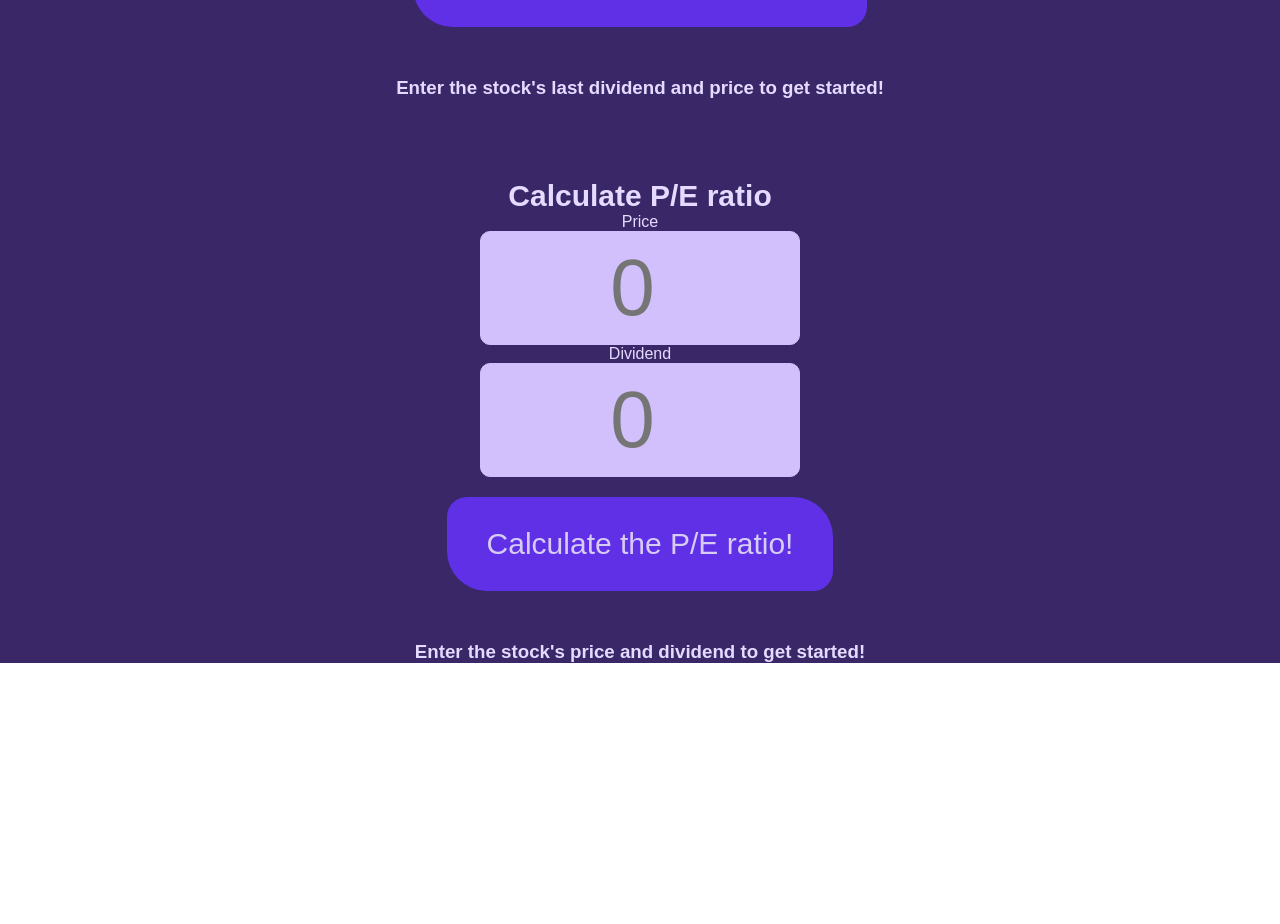
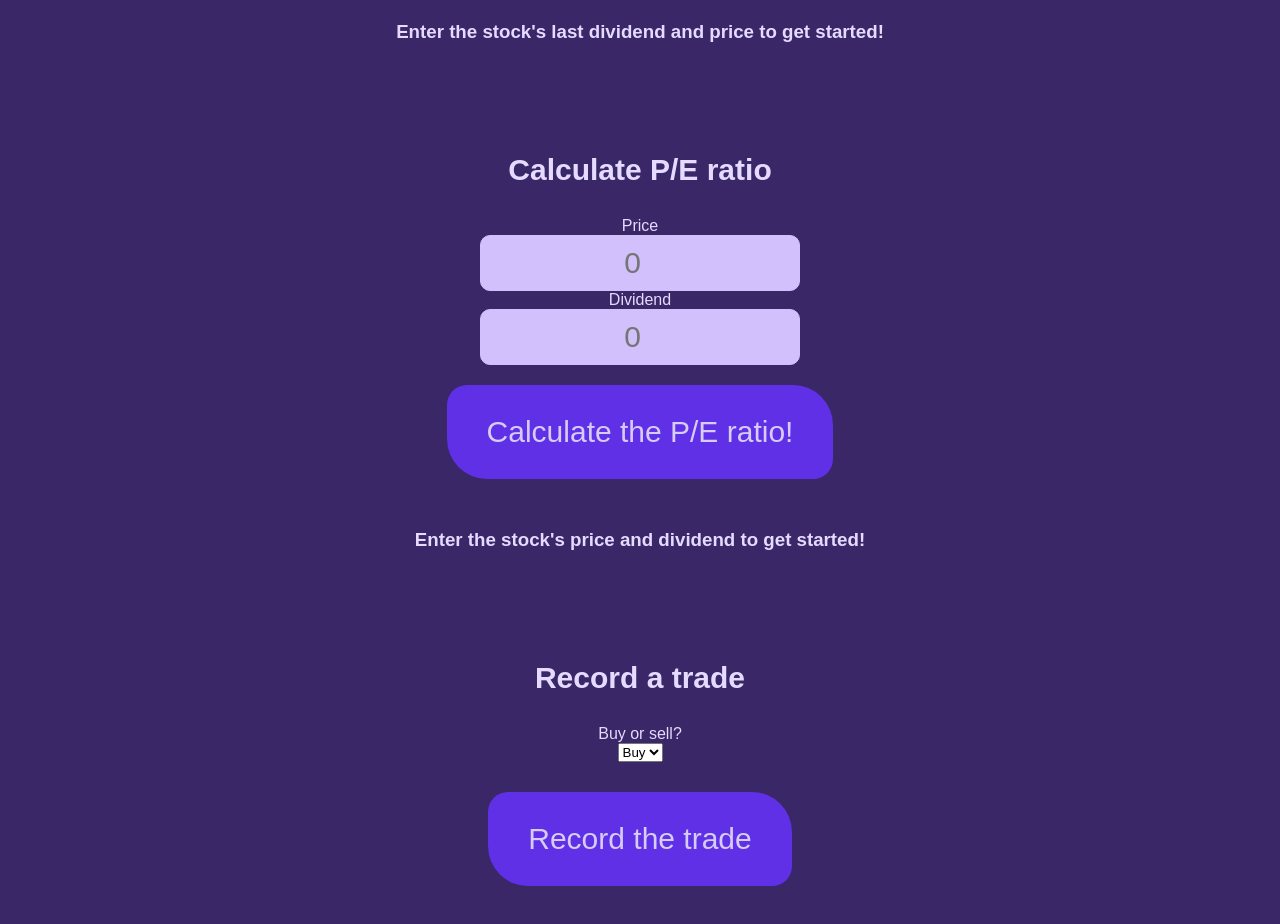
Before and after one commit to atbeesley/stock_exchange, a React (Create React App) app: page / in a window 1280 px wide. Shown: the part 580-1504 px from the top of the page. Before the commit the page ends 1243 px from the top, so only its background shows below. Built offline with nearby package versions, Linux system fonts and the light colour scheme.

Commit message:
RecordTradeForm showing w/ buy or sell dropdown

```diff
--- /dev/null
+++ b/src/components/recordTrade.js
@@ -0,0 +1,49 @@
+import React from 'react'
+import ReactDOM from "react-dom";
+
+
+class RecordTradeForm extends React.Component {
+    constructor(props) {
+      super(props);
+      this.state = {value: 'Buy'};
+
+      this.handleChange = this.handleChange.bind(this);
+      this.handleSubmit = this.handleSubmit.bind(this);
+    }
+
+    handleChange(event) {
+      this.setState({value: event.target.value});
+    }
+
+    handleSubmit(event) {
+      alert('buyOrSellValue: ' + this.state.value);
+      event.preventDefault();
+    }
+
+    render() {
+      return (
+        <div id="recordTrade">
+            <h2>Record a trade</h2>
+                <form onSubmit={this.handleSubmit}>
+            <label>
+                Buy or sell?
+                <br />
+                <select value={this.state.value} onChange={this.handleChange}>
+                <option value="Buy">Buy</option>
+                <option value="Sell">Sell</option>
+                </select>
+            </label>
+            <br />
+            <button type="submit" style={{marginTop: '1em'}}>Record the trade</button>
+            </form>
+        </div>
+      );
+    }
+  }
+
+  ReactDOM.render(
+    <RecordTradeForm />,
+    document.getElementById('root')
+  );
+
+  export default RecordTradeForm
--- a/src/index.js
+++ b/src/index.js
@@ -1,6 +1,7 @@
 import { useState } from "react";
 import ReactDOM from "react-dom";
 import "./styles.css";
+import RecordTradeForm from './components/recordTrade'
 
 function App() {
   const [lastDividend, setLastDividend] = useState(0);
@@ -56,7 +57,7 @@ function App() {
         {dividendYield === 0 && <h3>Enter the stock's <b>last dividend</b> and <b>price</b> to get started!</h3>}
         {dividendYield === Infinity && <h3>Enter the stock's <b>price</b>!</h3>}
       </div>
-      <div id="peRatio" style={{marginTop: '5em'}}>
+      <div id="peRatio" style={{marginTop: '5em', marginBottom: '5em'}}>
         <h2>Calculate P/E ratio</h2>
 
         <div className="number-inputs">
@@ -73,6 +74,7 @@ function App() {
         {peRatio === Infinity && <h3>Enter the stock's <b>dividend</b>!</h3>}
 
       </div>
+      <RecordTradeForm />
     </div>
   );
 }
--- a/src/styles.css
+++ b/src/styles.css
@@ -23,7 +23,7 @@
   }
 
   input {
-    font-size: 80px;
+    font-size: 30px;
     border-radius: 10px;
     border: 1px solid #d2c0fd;
     width: 25%;
@@ -50,4 +50,5 @@
 
   h2 {
     font-size: 30px;
+    padding: 1em;
   }
```
